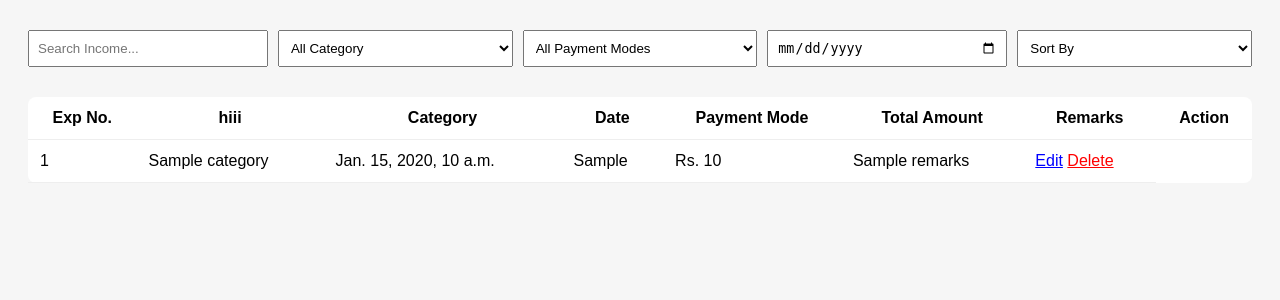
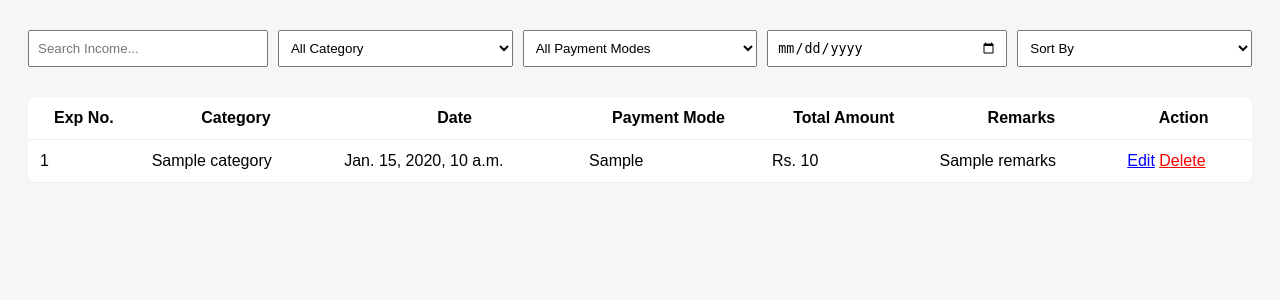
Before and after one commit to sachitaupreti1/Daily_expenses_tracer, a Django app: template accounts/templates/accounts/income.html in a window 1280 px wide. Shown: the part 108-408 px from the top of the page. Run offline with Django 3.2, Linux system fonts and the light colour scheme; the template is opened without the code that fills it: most values are stand-ins (such as "Sample title", 1, 10 or a date in 2020).

Commit message:
Remove unnecessary header from income table

```diff
--- a/accounts/templates/accounts/income.html
+++ b/accounts/templates/accounts/income.html
@@ -24,7 +24,6 @@
     <thead>
         <tr>
             <th>Exp No.</th>
-            <th>hiii</th>
             <th>Category</th>
             <th>Date</th>
             <th>Payment Mode</th>
```
